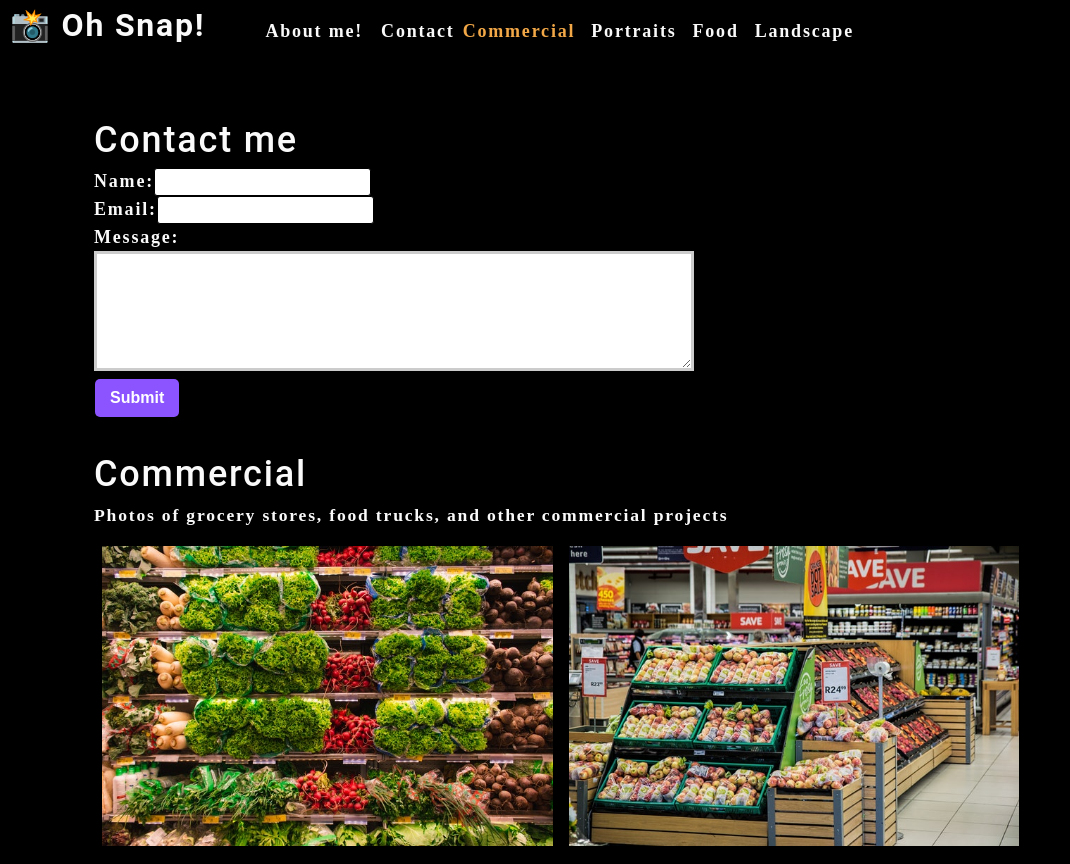
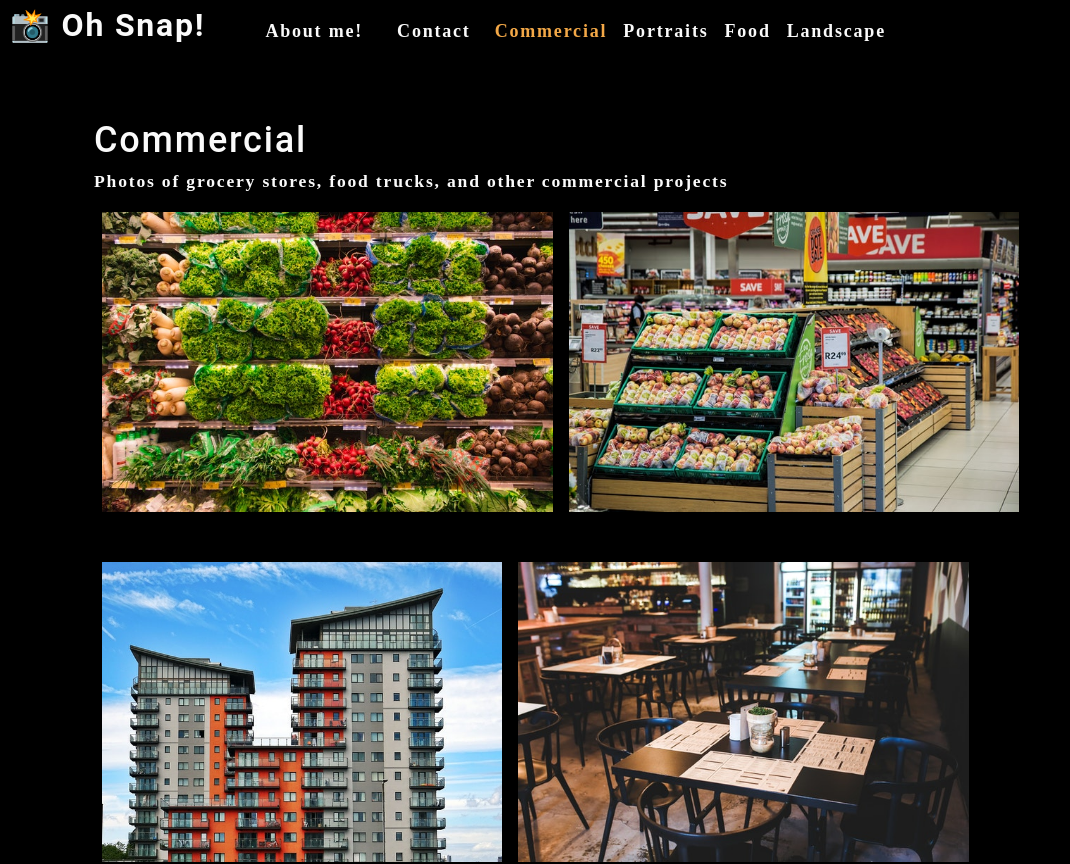
Before and after one commit to sarameadows/photo-port, a React (Create React App) app: page / in a window 1280 px wide. Shown: the top 864 px of the page, without its empty margins (0-1070 px from the left). Built offline with nearby package versions, Linux system fonts and the light colour scheme.

Commit message:
style changes to render certain components only when switching in nav

```diff
--- a/src/App.js
+++ b/src/App.js
@@ -20,6 +20,7 @@ function App() {
     }
   ]);
 
+  const [contactSelected, setContactSelected] = useState(false);
   const [currentCategory, setCurrentCategory] = useState(categories[0]);
 
   return (
@@ -28,11 +29,18 @@ function App() {
         categories={categories}
         setCurrentCategory={setCurrentCategory}
         currentCategory={currentCategory}
+        contactSelected={contactSelected}
+        setContactSelected={setContactSelected}
       ></Nav>
       <main>
-        <ContactForm></ContactForm>
-        <Gallery currentCategory={currentCategory}></Gallery>
-        <About />
+        {!contactSelected ? (
+          <>
+            <Gallery currentCategory={currentCategory}></Gallery>
+            <About />
+          </>
+        ) : (
+          <ContactForm />
+        )}
       </main>
     </div>
   );
--- a/src/components/Contact/index.js
+++ b/src/components/Contact/index.js
@@ -1,11 +1,31 @@
 import React, {useState} from "react";
+import {validateEmail} from "../../utils/helpers";
 
 function ContactForm() {
     const [formState, setFormState] = useState({name: '', email: '', message: ''});
+    const [errorMessage, setErrorMessage] = useState('');
     const {name, email, message} = formState;
 
     function handleChange(e) {
-        setFormState({...formState, [e.target.name]: e.target.value});
+        if(e.target.name === 'email') {
+            const isValid = validateEmail(e.target.value);
+            if(!isValid) {
+                setErrorMessage('Your email is invalid.');
+            } else {
+                setErrorMessage('');
+            }
+        } else {
+            if (!e.target.value.length) {
+                setErrorMessage(`${e.target.name} is required.`);
+            } else {
+                setErrorMessage('');
+            }
+        }
+
+        if(!errorMessage) {
+            setFormState({...formState, [e.target.name]: e.target.value});
+        }
+
     }
     function handleSubmit(e) {
         e.preventDefault();
@@ -17,16 +37,19 @@ function ContactForm() {
             <form id="contact-form" onSubmit={handleSubmit}>
                 <div>
                     <label htmlFor="name">Name:</label>
-                    <input type="text" name="name" defaultValue={name} onChange={handleChange} />
+                    <input type="text" name="name" defaultValue={name} onBlur={handleChange} />
                 </div>
                 <div>
                     <label htmlFor="email">Email:</label>
-                    <input type="email" name="email" defaultValue={email} onChange={handleChange} />
+                    <input type="email" name="email" defaultValue={email} onBlur={handleChange} />
                 </div>
                 <div>
                     <label htmlFor="message">Message:</label>
-                    <textarea name="message" rows="5" defaultValue={message} onChange={handleChange} />
+                    <textarea name="message" rows="5" defaultValue={message} onBlur={handleChange} />
                 </div>
+                {errorMessage && (
+                    <div><p className="error-text">{errorMessage}</p></div>
+                )}
                 <button type="submit">Submit</button>
             </form>
         </section>
--- a/src/components/Nav/index.js
+++ b/src/components/Nav/index.js
@@ -5,7 +5,9 @@ function Nav (props) {
     const {
         categories = [],
         setCurrentCategory,
-        currentCategory
+        currentCategory,
+        contactSelected,
+        setContactSelected
     } = props;
 
     useEffect(() => {
@@ -26,15 +28,18 @@ function Nav (props) {
             <nav>
                 <ul className="flex-row">
                     <li className="mx-2">
-                        <a data-testid='about' href="#about">About me!</a>
+                        <a data-testid='about' href="#about" onClick={() => setContactSelected(false)}>About me!</a>
                     </li>
-                    <li>
-                        <span>Contact</span>
+                    <li className={`mx-2 ${contactSelected && 'navActive'}`}>
+                        <span onClick={() => setContactSelected(true)}>Contact</span>
                     </li>
                     {categories.map((category) => (
-                        <li className={`mx-1 ${currentCategory.name === category.name && 'navActive'}`}
+                        <li className={`mx-1 ${currentCategory.name === category.name && !contactSelected && 'navActive'}`}
                             key={category.name}>
-                            <span onClick={() => {setCurrentCategory(category)}}>
+                            <span onClick={() => {
+                                setCurrentCategory(category);
+                                setContactSelected(false);
+                                }}>
                                 {capitalizeFirstLetter(category.name)}
                             </span>
                         </li>
```
